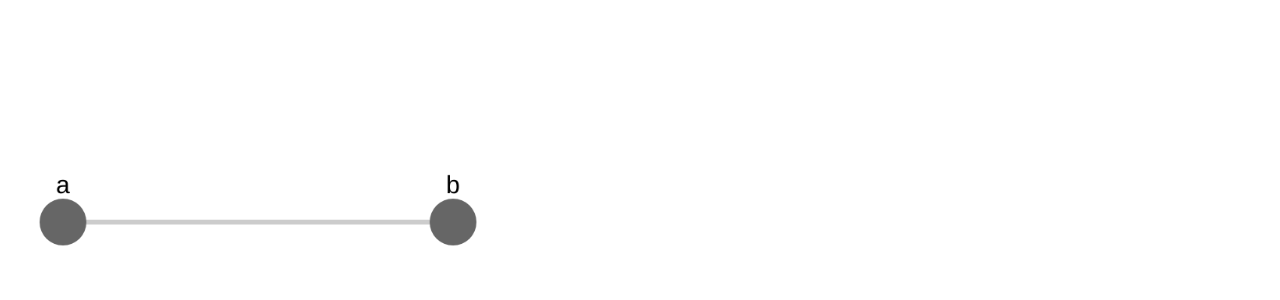
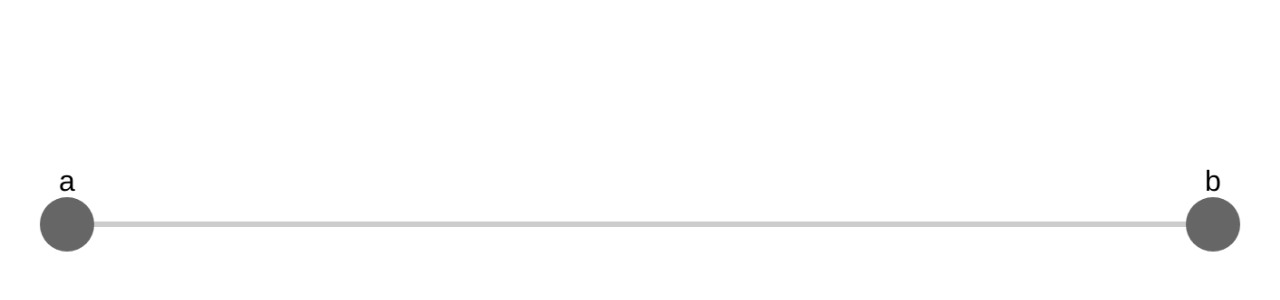
Before and after one commit to rcarcasses/vue-cytoscape, a Vue app: page / in a window 1280 px wide. Shown: the top 300 px of the page. Built offline with nearby package versions, Linux system fonts and the light colour scheme.

Commit message:
Height and width properties removed since they are not really necessary

```diff
--- a/src/App.vue
+++ b/src/App.vue
@@ -1,5 +1,7 @@
 <template>
-  <cytoscape :config="config" :width="width" :height="height"/>
+  <div id="holder">
+    <cytoscape :config="config"/>
+  </div>
 </template>
 
 <script>
@@ -10,9 +12,7 @@ export default {
   name: 'App',
   data () {
     return {
-      config: config,
-      width: 500,
-      height: 400
+      config: config
     }
   },
   components: {
@@ -22,6 +22,10 @@ export default {
 </script>
 
 <style>
+#holder {
+  width: 100%;
+  height: 400px;
+}
 #app {
   font-family: 'Avenir', Helvetica, Arial, sans-serif;
   -webkit-font-smoothing: antialiased;
--- a/src/components/Cytoscape.vue
+++ b/src/components/Cytoscape.vue
@@ -1,13 +1,11 @@
 <template>
-  <div v-bind:style="{ width: width + 'px', height: height + 'px' }">
-    <div id="cytoscape" ref="cytoscape"></div>
-  </div>
+  <div id="cytoscape" ref="cytoscape"></div>
 </template>
 <script>
 import CyObj from './cy-object'
 
 export default {
-  props: ['config', 'width', 'height'],
+  props: ['config'],
   mounted () {
     // create a cytoscape instance using the referenced div
     const container = this.$refs.cytoscape
```
Also changed, not shown: 1 other file (tests, documents, lock files or other folders).
